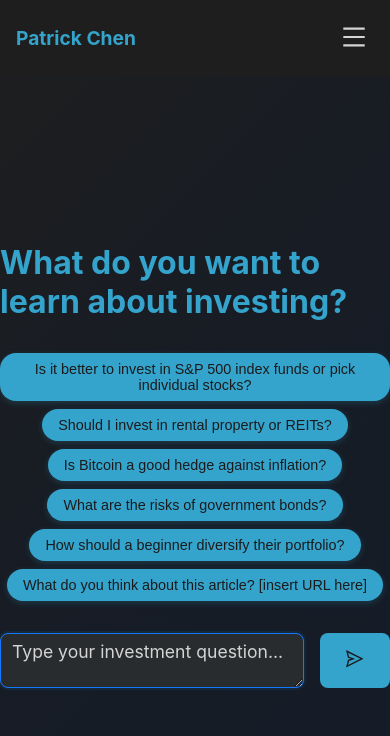
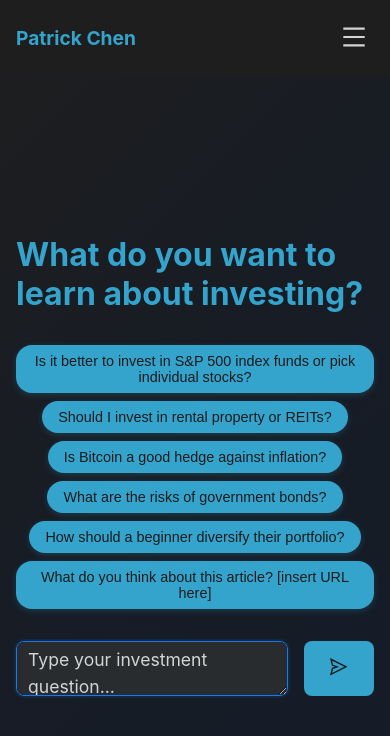
Before and after one commit to pohti/patrick-chen-portfolio, a Next.js app: page /chat in a window 390 px wide. Shown: the top 736 px of the page. Built offline with nearby package versions, Linux system fonts and the light colour scheme.

Commit message:
style: adjust padding of chat box on mobile view

```diff
--- a/src/app/chat/page.tsx
+++ b/src/app/chat/page.tsx
@@ -136,6 +136,7 @@ export default function Chat() {
           justifyContent: 'center',
           alignItems: 'center',
           color: '#d4d4d4',
+          padding: '1rem',
         }}
       >
         <form
@@ -251,6 +252,7 @@ export default function Chat() {
         background: '#1e1e1e',
         color: '#d4d4d4',
         position: 'relative',
+        padding: '1rem',
       }}
     >
       <div
@@ -312,7 +314,7 @@ export default function Chat() {
           width: '100vw',
           background: '#1e1e1e',
           boxShadow: '0 -2px 12px rgba(0,0,0,0.15)',
-          padding: '1rem 0',
+          padding: '1rem 0.5rem',
           zIndex: 10,
         }}
       >
```
